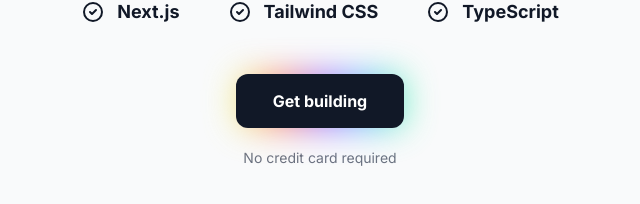
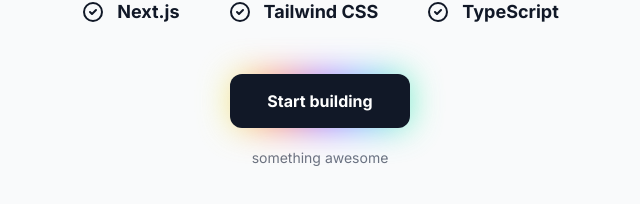
Before and after one commit to codesign-cloud/cdc-homepage, a Next.js app: page / in a window 1280 px wide. Shown: the part 322-526 px from the top of the page, without its empty margins (320-960 px from the left). Built offline with nearby package versions, Linux system fonts and the light colour scheme.

Commit message:
Update page.tsx

```diff
--- a/src/app/page.tsx
+++ b/src/app/page.tsx
@@ -46,11 +46,11 @@
                 className="relative inline-flex items-center justify-center py-3.5 text-base font-bold text-white transition-all duration-200 bg-gray-900 border border-transparent px-9 focus:outline-none focus:ring-2 focus:ring-offset-2 focus:ring-gray-900 font-pj hover:bg-opacity-90 rounded-xl"
                 role="button"
               >
-                Get building
+                Start building
               </a>
             </div>
 
-            <p className="mt-5 text-sm font-normal text-gray-500 font-pj">No credit card required</p>
+            <p className="mt-5 text-sm font-normal text-gray-500 font-pj">something awesome</p>
           </div>
         </div>
       </div>
```
